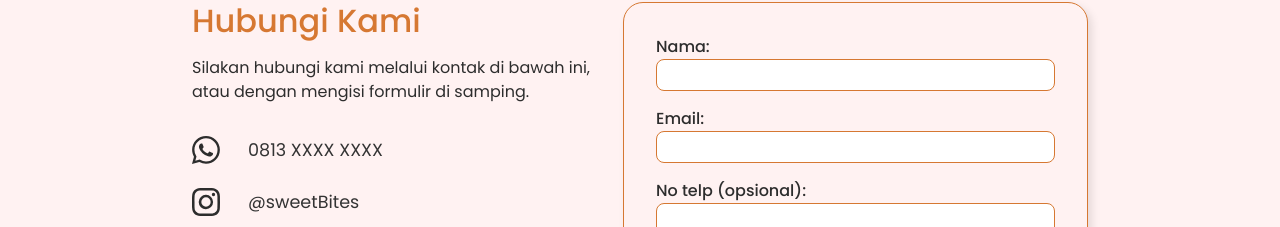
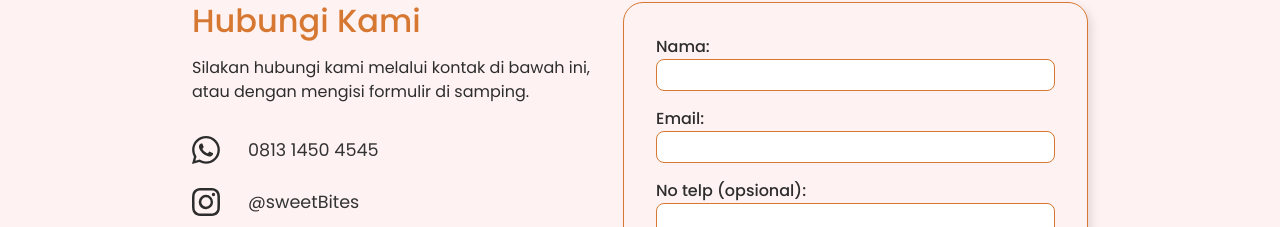
Before and after one commit to SoftDevTIB/Sweet-Bites-Kelompok-9, a React (Vite) app in the folder client/: page /kontak in a window 1280 px wide. Shown: the part 126-353 px from the top of the page. Built offline with nearby package versions, Linux system fonts and the light colour scheme.

Commit message:
menambahkan nomor telepon

```diff
--- a/client/src/customer/pages/Kontak.jsx
+++ b/client/src/customer/pages/Kontak.jsx
@@ -49,7 +49,7 @@ const Kontak = () => {
           </p>
           <div className="kontak-info">
             <BsWhatsapp className="kontak-icon" />
-            <span>0813 XXXX XXXX</span>
+            <span>0813 1450 4545</span>
           </div>
           <div className="kontak-info">
             <BsInstagram className="kontak-icon" />
```
